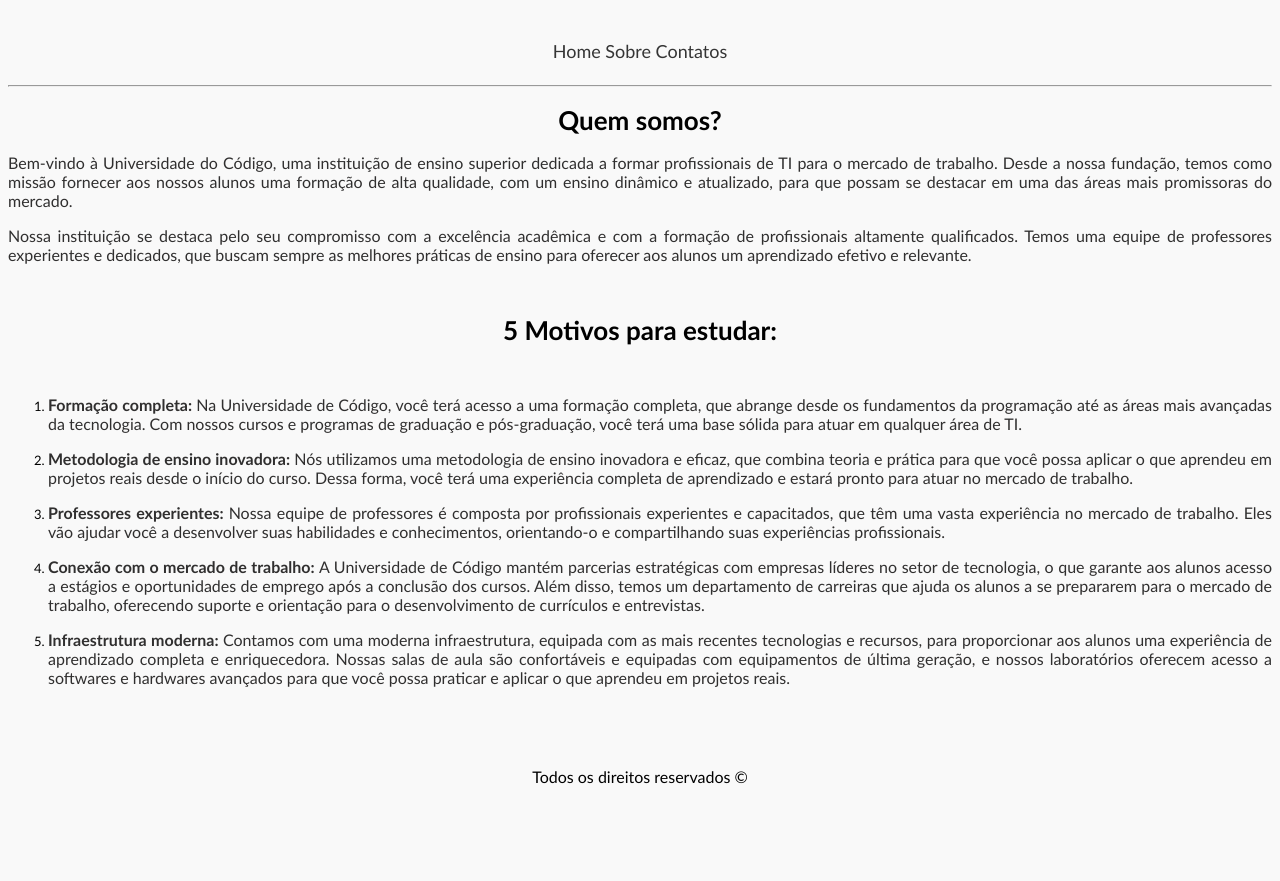
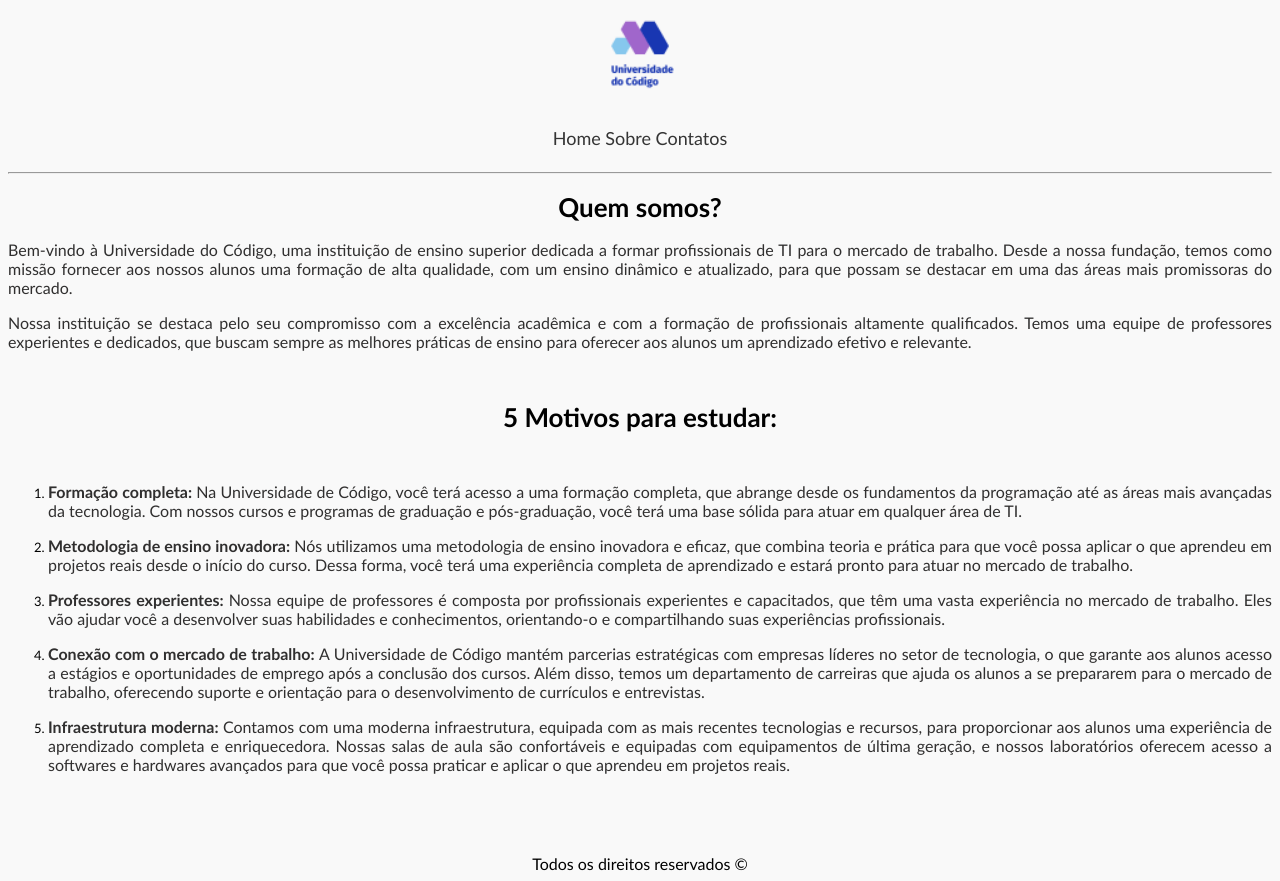
Before and after one commit to GuilhermeBallestrim/Universidade-do-C-digo, a plain HTML site: page sobre.html in a window 1280 px wide. Before the commit the page ends 800 px from the top, so only its background shows below. Drawn offline with Linux system fonts and the light colour scheme.

Commit message:
Update sobre.html

```diff
--- a/sobre.html
+++ b/sobre.html
@@ -3,9 +3,9 @@
 <head>
     <meta charset="UTF-8">
     <meta name="viewport" content="width=device-width, initial-scale=1.0">
-    <link rel="shortcut icon" href="assets/favicon.ico" type="image/x-icon">
+    <link rel="shortcut icon" href="favicon.ico" type="image/x-icon">
     <title>Universidade Do Código</title>
-    <link rel="shortcut icon" href="assets/favicon.ico" type="image/x-icon">
+    <link rel="shortcut icon" href="favicon.ico" type="image/x-icon">
     <style>
         body {
             background-color: #f9f9f9;
@@ -41,7 +41,7 @@
 </head>
 <body>
         <center>
-        <img src="assets/image.png" alt="" width="100">
+        <img src="image.png" alt="" width="100">
         <br>
         <br>
         <a href="index.html">Home </a>
@@ -103,4 +103,5 @@
 
             <center><footer>Todos os direitos reservados &copy</footer></center>
     </body>
+
 </html>
```
